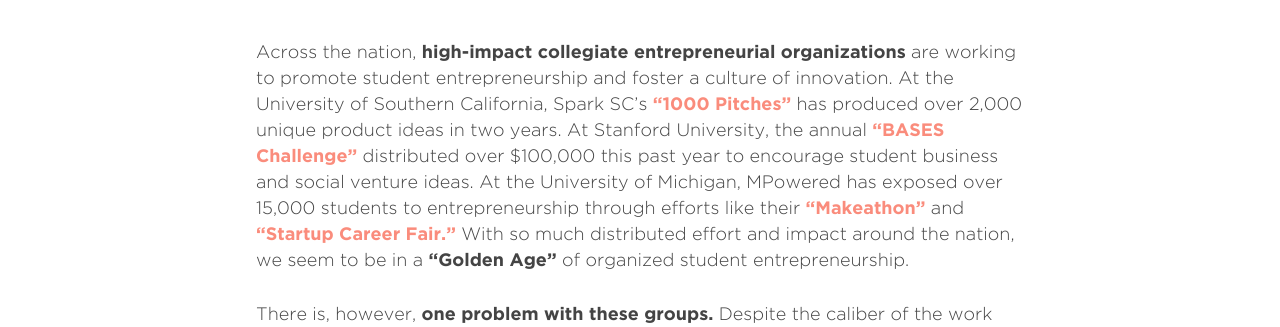
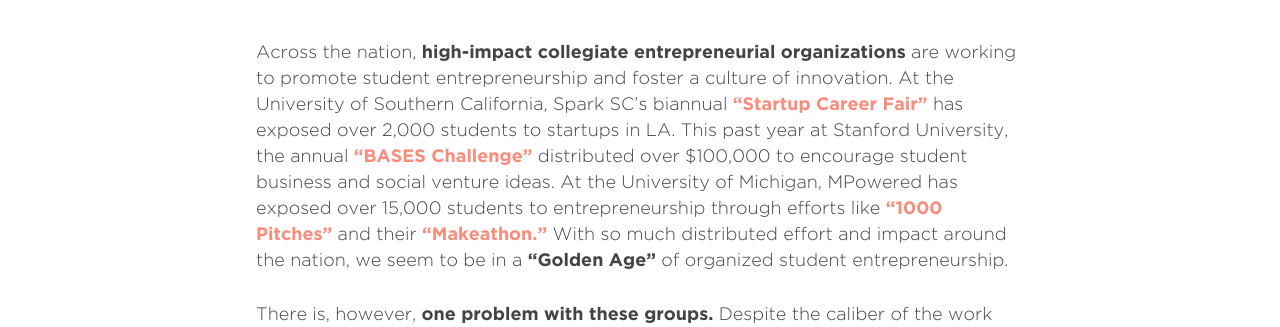
Before and after one commit to syhchen/unite-conf, a plain HTML site: page about.html in a window 1280 px wide. Shown: the part 473-800 px from the top of the page. Drawn offline with nearby package versions, Linux system fonts and the light colour scheme.

Commit message:
Updates date and copy.

```diff
--- a/about.html
+++ b/about.html
@@ -73,7 +73,7 @@
             <div class="info">
                 <img src="img/uw-asset1.png" alt="Unite" class="section-break">
                 <h1>Executive Summary</h1>
-                <p>Across the nation, <span class="bold">high-impact collegiate entrepreneurial organizations</span> are working to promote student entrepreneurship and foster a culture of innovation. At the University of Southern California, Spark SC’s <span class="highlight">“1000 Pitches”</span> has produced over 2,000 unique product ideas in two years. At Stanford University, the annual <span class="highlight">“BASES Challenge”</span> distributed over $100,000 this past year to encourage student business and social venture ideas. At the University of Michigan, MPowered has exposed over 15,000 students to entrepreneurship through efforts like their <span class="highlight">“Makeathon”</span> and <span class="highlight">“Startup Career Fair.”</span> With so much distributed effort and impact around the nation, we seem to be in a <span class="bold">“Golden Age”</span> of organized student entrepreneurship.</p>
+                <p>Across the nation, <span class="bold">high-impact collegiate entrepreneurial organizations</span> are working to promote student entrepreneurship and foster a culture of innovation. At the University of Southern California, Spark SC’s biannual <span class="highlight">“Startup Career Fair”</span> has exposed over 2,000 students to startups in LA. This past year at Stanford University, the annual <span class="highlight">“BASES Challenge”</span> distributed over $100,000 to encourage student business and social venture ideas. At the University of Michigan, MPowered has exposed over 15,000 students to entrepreneurship through efforts like <span class="highlight">“1000 Pitches”</span> and their <span class="highlight">“Makeathon.”</span> With so much distributed effort and impact around the nation, we seem to be in a <span class="bold">“Golden Age”</span> of organized student entrepreneurship.</p>
                 <p>There is, however, <span class="bold">one problem with these groups.</span> Despite the caliber of the work done by each university’s team, there has been almost <span class="bold">no communication</span> among them. Each university’s organization has had a single-minded focus on impact within their own community.</p>
                 <p class="quote">Despite the caliber of the work done by each team, there has been almost <span class="bold">no communication.</span></p>
                 <p>This lack of communication has done much to prevent organizations nation-wide from realizing their full potential as a cooperative force -- it’s time to collaborate. Alone, our efforts to promote entrepreneurship are localized to our respective regions, yet <span class="bold">united we are stronger and better-equipped to make long-lasting, far-reaching change across the nation.</span></p>
```
Also changed, not shown: index.html (+1 -1 lines).
